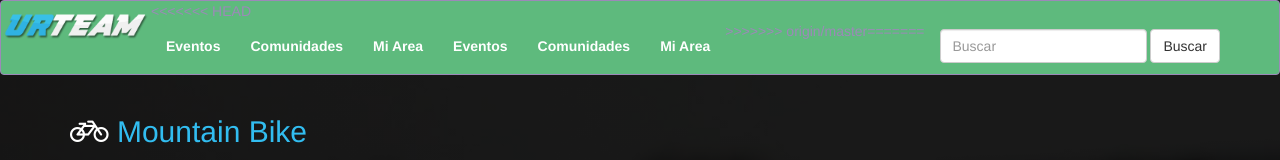
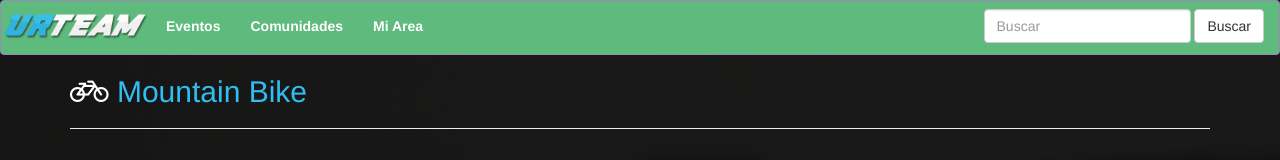
Before and after one commit to diegologs/urTeam, a plain HTML site: page web/index.html in a window 1280 px wide. Shown: the top 160 px of the page. Drawn offline with nearby package versions, Linux system fonts and the light colour scheme.

Commit message:
accept changes

```diff
--- a/web/css/style.css
+++ b/web/css/style.css
@@ -4,6 +4,7 @@
     background-color: #5eba7d;
     border-color: #9c89b8;
     color: #9c89b8;
+    margin: auto;
 }
 
 .icon-bar {
--- a/web/index.html
+++ b/web/index.html
@@ -29,20 +29,13 @@
         <!-- Agrupar los enlaces de navegación, los formularios y cualquier
        otro elemento que se pueda ocultar al minimizar la barra -->
         <div class="collapse navbar-collapse navbar-ex1-collapse navbar-inner">
-<<<<<<< HEAD
+
             <ul class="nav navbar-nav minav">
-                <li class="active"><a href="#">Eventos</a></li>
-                <li class="active"><a href="#">Comunidades</a></li>
-                <li class="active"><a href="#">Mi Area</a></li>
-=======
-
-            <ul class="nav navbar-nav minav nav-center">
-
                 <li class="active"><a href="events.html">Eventos</a></li>
                 <li><a href="groups.html">Comunidades</a></li>
                 <li><a href="user.html">Mi Area</a></li>
->>>>>>> origin/master
             </ul>
+
             <ul class="nav navbar-nav navbar-right">
                 <form class="navbar-form navbar-left" role="search">
                     <div class="form-group">
@@ -78,7 +71,7 @@
 
                 <div class="event_info">
                     <div class="event_price inline">
-                        Gratis    |    42 km
+                        Gratis | 42 km
                     </div>
 
                     <div class="event_participants pull-right">
@@ -104,14 +97,15 @@
 
                 <div class="event_info">
                     <div class="event_price inline">
-                        Gratis    |    42 km
+                        Gratis | 42 km
                     </div>
 
                     <div class="event_participants pull-right">
                         312 participantes
                     </div>
 
-                </div></div>
+                </div>
+            </div>
 
 
             <!-- Elemento de la derecha -->
@@ -130,14 +124,15 @@
 
                 <div class="event_info">
                     <div class="event_price inline">
-                        Gratis    |    42 km
+                        Gratis | 42 km
                     </div>
 
                     <div class="event_participants pull-right">
                         312 participantes
                     </div>
 
-                </div></div>
+                </div>
+            </div>
         </div>
         <br>
 
```
Lines whose indentation alone changed are shown as unchanged.
